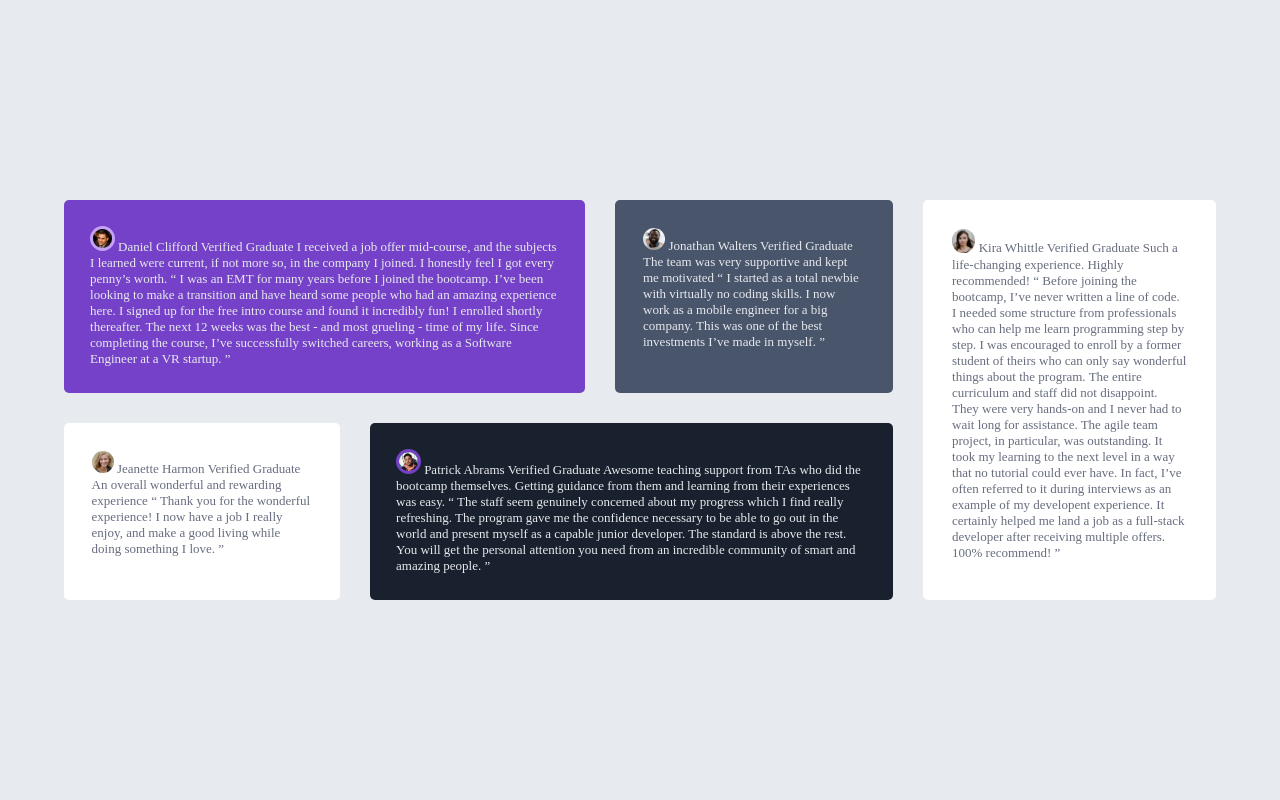
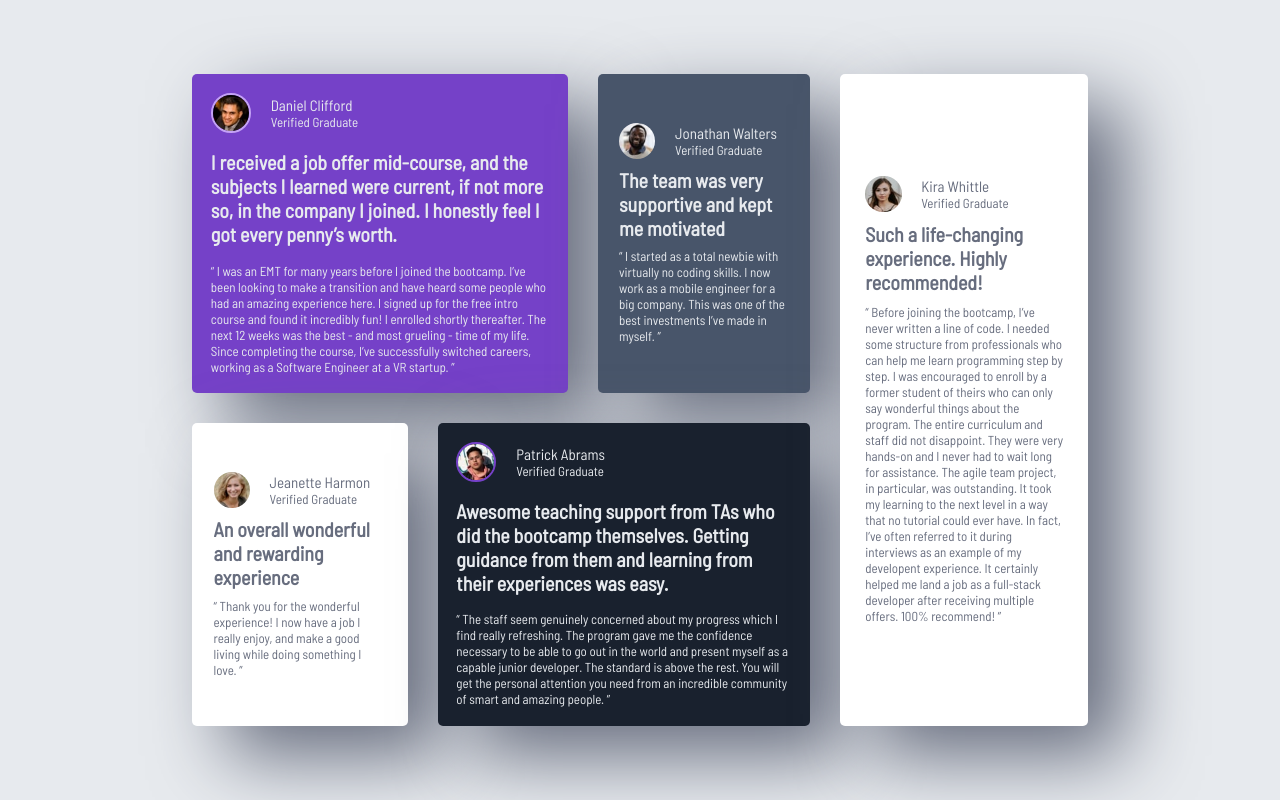
Before and after one commit to Mokszi/testimonials-grid-section, a plain HTML site: page index.html in a window 1280 px wide. Drawn offline with Linux system fonts and the light colour scheme.

Commit message:
desktop done

```diff
--- a/index.html
+++ b/index.html
@@ -2,20 +2,31 @@
 <html lang="en">
 <head>
   <meta charset="UTF-8">
-  <meta name="viewport" content="width=device-width, initial-scale=1.0"> <!-- displays site properly based on user's device -->
+  <meta name="viewport" content="width=device-width, initial-scale=1.0">
   <link rel="stylesheet" href="style.css">
+  <link rel="stylesheet" href="https://fonts.googleapis.com/css2?family=Barlow+Semi+Condensed&display=swap">
   <link rel="icon" type="image/png" sizes="32x32" href="./images/favicon-32x32.png">
   <title>Frontend Mentor | [Challenge Name Here]</title>
 </head>
 <body>
   <section>
     <div class="daniel">
+      <div class="daniel_flex">
+        <div class="daniel_flex_img">
           <img src="images/image-daniel.jpg" alt="daniel">
+        </div>
+        <div class="daniel_flex_text">
+          <div class="daniel_flex_name">
             Daniel Clifford
+          </div>
             Verified Graduate
+        </div>
+      </div>
 
+      <span>
         I received a job offer mid-course, and the subjects I learned were current, if not more so,
         in the company I joined. I honestly feel I got every penny’s worth.
+      </span>
 
       “ I was an EMT for many years before I joined the bootcamp. I’ve been looking to make a
       transition and have heard some people who had an amazing experience here. I signed up
@@ -24,32 +35,64 @@
       the course, I’ve successfully switched careers, working as a Software Engineer at a VR startup. ”
     </div>
     <div class="jonathan">
+      <div class="jonathan_flex">
+        <div class="jonathan_flex_img">
           <img src="images/image-jonathan.jpg" alt="jonathan">
+        </div>
+        <div class="jonathan_flex_text">
+          <div class="jonathan_flex_name">
             Jonathan Walters
+          </div>
           Verified Graduate
+        </div>
+      </div>
 
+      <span>
         The team was very supportive and kept me motivated
+      </span>
 
       “ I started as a total newbie with virtually no coding skills. I now work as a mobile engineer
       for a big company. This was one of the best investments I’ve made in myself. ”
     </div>
     <div class="jeanette">
+      <div class="jeanette_flex">
+        <div class="jeanette_flex_img">
           <img src="images/image-jeanette.jpg" alt="jeanette">
+        </div>
+        <div class="jeanette_flex_text">
+          <div class="jeanette_flex_name">
             Jeanette Harmon
+          </div>
           Verified Graduate
+        </div>
+      </div>
 
+      <span>
         An overall wonderful and rewarding experience
+      </span>
 
       “ Thank you for the wonderful experience! I now have a job I really enjoy, and make a good living
       while doing something I love. ”
     </div>
     <div class="patrick">
+      <div class="patrick_flex">
+        <div class="patrick_flex_img">
           <img src="images/image-patrick.jpg" alt="patrick">
+        </div>
+        <div class="patrick_flex_text">
+          <div class="patrick_flex_name">
             Patrick Abrams
+          </div>
+          <div>
             Verified Graduate
+          </div>
+        </div>
+      </div>
 
+      <span>
         Awesome teaching support from TAs who did the bootcamp themselves. Getting guidance from them and
         learning from their experiences was easy.
+      </span>
 
       “ The staff seem genuinely concerned about my progress which I find really refreshing. The program
       gave me the confidence necessary to be able to go out in the world and present myself as a capable
@@ -57,11 +100,21 @@
       an incredible community of smart and amazing people. ”
     </div>
     <div class="kira">
+      <div class="kira_flex">
+        <div class="kira_flex_img">
           <img src="images/image-kira.jpg" alt="kira">
+        </div>
+        <div class="kira_flex_text">
+          <div class="kira_flex_name">
             Kira Whittle
+          </div>
           Verified Graduate
+        </div>
+      </div>
 
+      <span>
         Such a life-changing experience. Highly recommended!
+      </span>
 
       “ Before joining the bootcamp, I’ve never written a line of code. I needed some structure from
       professionals who can help me learn programming step by step. I was encouraged to enroll by a former
--- a/style.css
+++ b/style.css
@@ -6,8 +6,9 @@ body{
     justify-content: center;
     margin: 0;
     height: 100vh;
-    padding-left: 5%;
-    padding-right: 5%;
+    padding-left: 15%;
+    padding-right: 15%;
+    font-family: "Barlow Semi Condensed", sans-serif;
 }
 
 section{
@@ -21,13 +22,47 @@ section{
     color: hsl(214, 17%, 92%);
     border-radius: 5px;
     padding: 5%;
+    display: flex;
+    flex-direction: column;
+    align-items: center;
+    justify-content: center;
+    box-shadow: 35px 30px 75px hsl(224, 10%, 45%);
 }
 
 .daniel img{
     border-radius: 100%;
     border-color: hsl(264, 82%, 80%);
     border-style: solid;
-    width: 4%;
+    border-width: 2px;
+    width: 60%;
+    align-self: flex-start;
+}
+
+.daniel_flex{
+    display: flex;
+    flex-direction: row;
+    align-self: flex-start;
+}
+
+.daniel_flex_text{
+    display: flex;
+    flex-direction: column;
+    justify-content: center;
+}
+
+.daniel_flex_img{
+    display: flex;
+}
+
+.daniel_flex_name{
+    font-size: 15px;
+}
+
+span{
+    font-size: 20px;
+    font-weight: 600;
+    padding-top: 5%;
+    padding-bottom: 5%;
 }
 
 .jonathan{
@@ -36,11 +71,39 @@ section{
     color: hsl(214, 17%, 92%);
     border-radius: 5px;
     padding: 10%;
+    display: flex;
+    flex-direction: column;
+    align-items: center;
+    justify-content: center;
+    padding-left: 10%;
+    padding-right: 10%;
+    box-shadow: 35px 30px 75px hsl(224, 10%, 45%);
 }
 
 .jonathan img{
     border-radius: 100%;
-    width: 10%;
+    width: 65%;
+    align-self: flex-start;
+}
+
+.jonathan_flex{
+    display: flex;
+    flex-direction: row;
+    align-self: flex-start;
+}
+
+.jonathan_flex_text{
+    display: flex;
+    flex-direction: column;
+    justify-content: center;
+}
+
+.jonathan_flex_img{
+    display: flex;
+}
+
+.jonathan_flex_name{
+    font-size: 15px;
 }
 
 .jeanette{
@@ -49,11 +112,39 @@ section{
     color: hsl(224, 10%, 45%);
     border-radius: 5px;
     padding: 10%;
+    display: flex;
+    flex-direction: column;
+    align-items: center;
+    justify-content: center;
+    padding-left: 10%;
+    padding-right: 10%;
+    box-shadow: 35px 30px 75px hsl(224, 10%, 45%);
 }
 
 .jeanette img{
     border-radius: 100%;
-    width: 10%;
+    width: 65%;
+    align-self: flex-start;
+}
+
+.jeanette_flex{
+    display: flex;
+    flex-direction: row;
+    align-self: flex-start;
+}
+
+.jeanette_flex_text{
+    display: flex;
+    flex-direction: column;
+    justify-content: center;
+}
+
+.jeanette_flex_img{
+    display: flex;
+}
+
+.jeanette_flex_name{
+    font-size: 15px;
 }
 
 .patrick{
@@ -62,13 +153,40 @@ section{
     color: hsl(214, 17%, 92%);
     border-radius: 5px;
     padding: 5%;
+    display: flex;
+    flex-direction: column;
+    align-items: center;
+    justify-content: center;
+    box-shadow: 35px 30px 75px hsl(224, 10%, 45%);
 }
 
 .patrick img{
     border-radius: 100%;
     border-color: hsl(263, 55%, 52%);
     border-style: solid;
-    width: 4%;
+    width: 60%;
+    align-self: flex-start;
+    border-width: 2px;
+}
+
+.patrick_flex{
+    display: flex;
+    flex-direction: row;
+    align-self: flex-start;
+}
+
+.patrick_flex_text{
+    display: flex;
+    flex-direction: column;
+    justify-content: center;
+}
+
+.patrick_flex_img{
+    display: flex;
+}
+
+.patrick_flex_name{
+    font-size: 15px;
 }
 
 .kira{
@@ -76,10 +194,37 @@ section{
     background-color: hsl(0, 0%, 100%);
     color: hsl(224, 10%, 45%);
     border-radius: 5px;
-    padding: 10%;
+    padding-left: 10%;
+    padding-right: 10%;
+    display: flex;
+    flex-direction: column;
+    align-items: center;
+    justify-content: center;
+    box-shadow: 35px 30px 75px hsl(224, 10%, 45%);
 }
 
 .kira img{
+    align-self: flex-start;
     border-radius: 100%;
-    width: 10%;
+    width: 65%;
 }
+
+.kira_flex{
+    display: flex;
+    flex-direction: row;
+    align-self: flex-start;
+}
+
+.kira_flex_text{
+    display: flex;
+    flex-direction: column;
+    justify-content: center;
+}
+
+.kira_flex_img{
+    display: flex;
+}
+
+.kira_flex_name{
+    font-size: 15px;
+}
```
Lines whose indentation alone changed are shown as unchanged.
